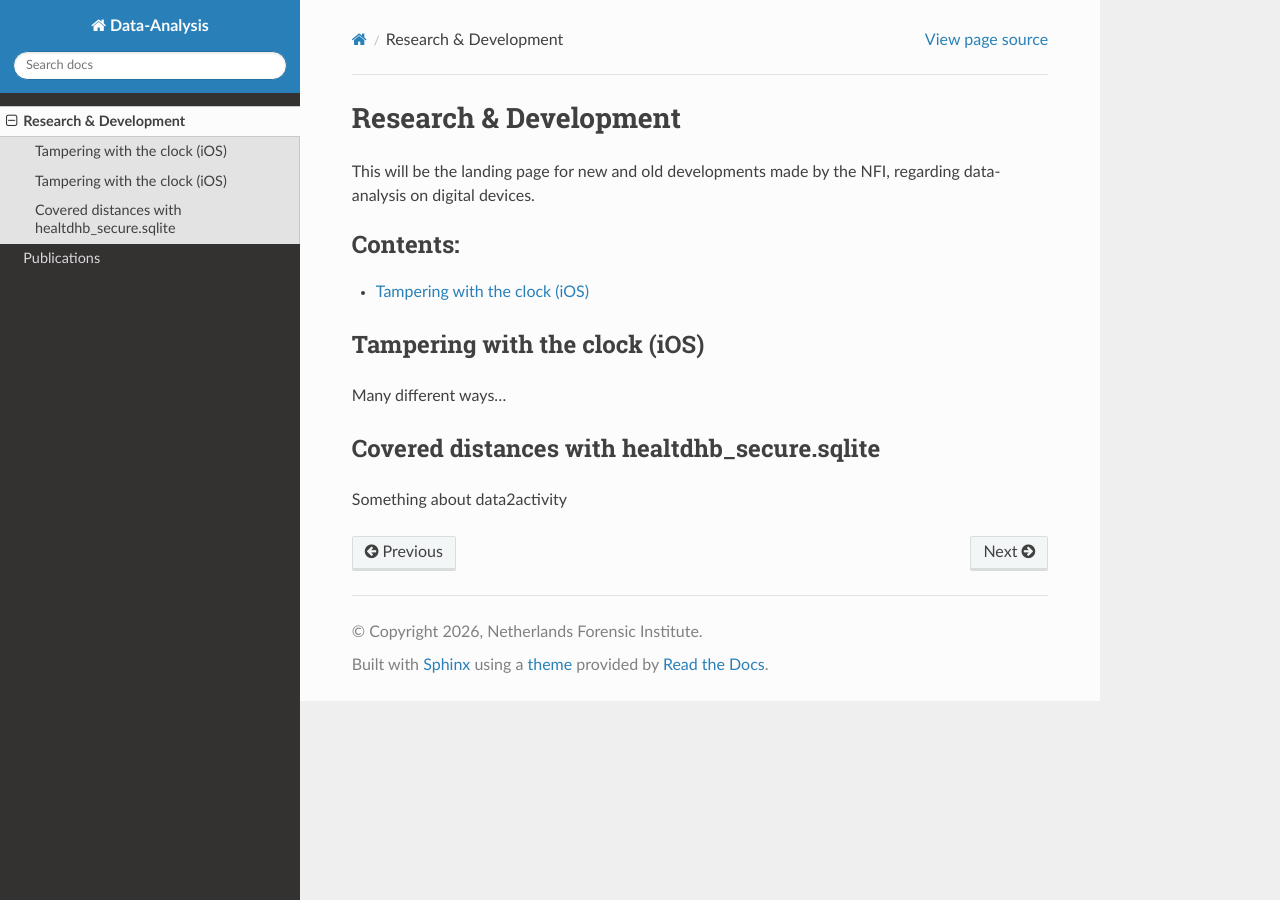
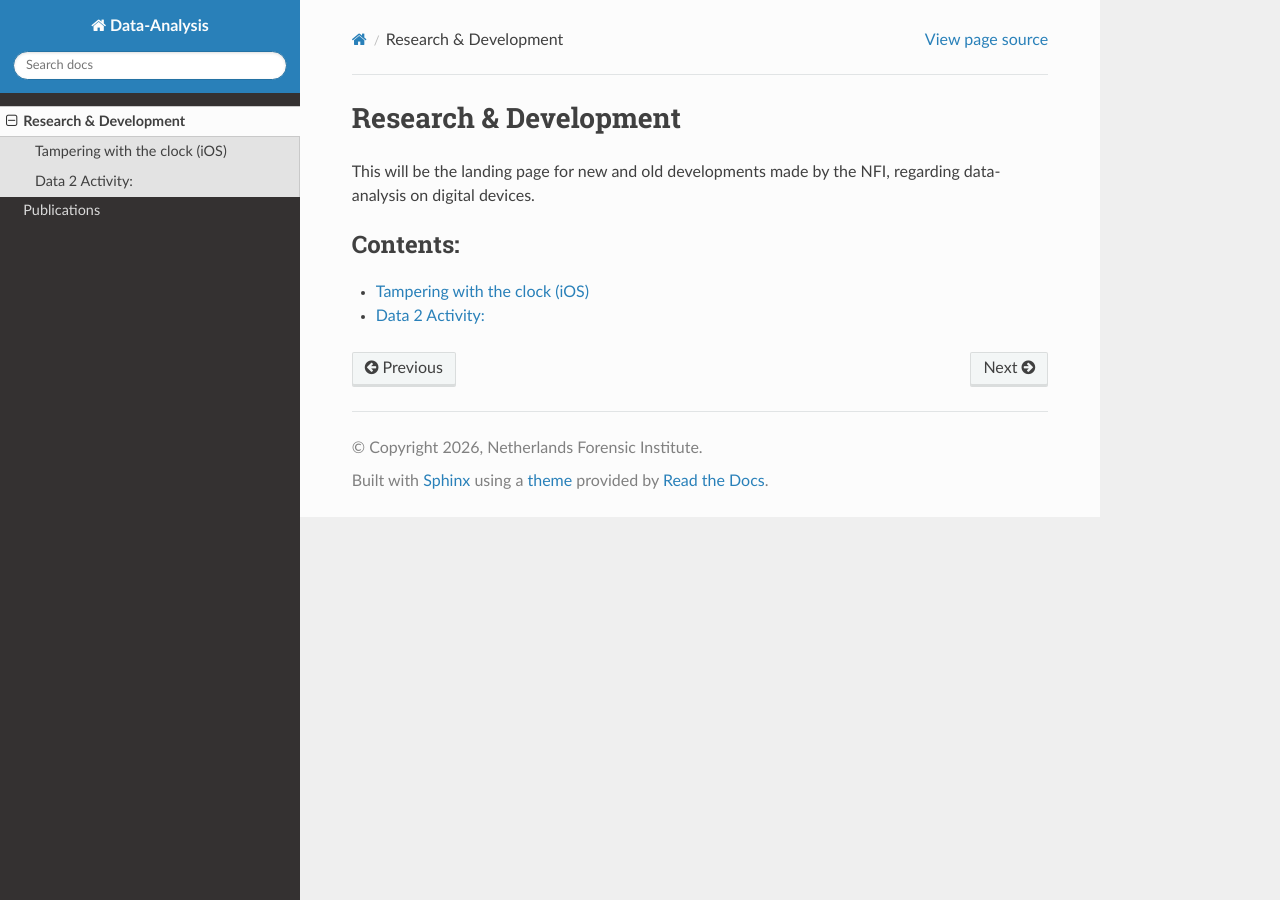
Before and after one commit to maala-nfi/dadocs, a Sphinx documentation site: the page built from docs/source/r_and_d.rst, in a window 1280 px wide. Built offline with Sphinx 7.4.7 and the Read the Docs theme 3.1.0, drawn with Linux system fonts in a browser that asks for light colours.

Commit message:
try some4

```diff
--- a/docs/source/projects/data2activity.rst
+++ b/docs/source/projects/data2activity.rst
@@ -1 +1,6 @@
+.. Data 2 Activity:
+
+Data 2 Activity:
+----------------
+
 super kewl stuff
--- a/docs/source/r_and_d.rst
+++ b/docs/source/r_and_d.rst
@@ -8,16 +8,3 @@ This will be the landing page for new and old developments made by the NFI, rega
 
     projects/clocktampering
     projects/data2activity
-
-
-.. _Tampering with the clock (iOS):
-
-Tampering with the clock (iOS)
-------------------------------
-
-Many different ways...
-
-Covered distances with healtdhb_secure.sqlite
----------------------------------------------
-
-Something about data2activity
```
